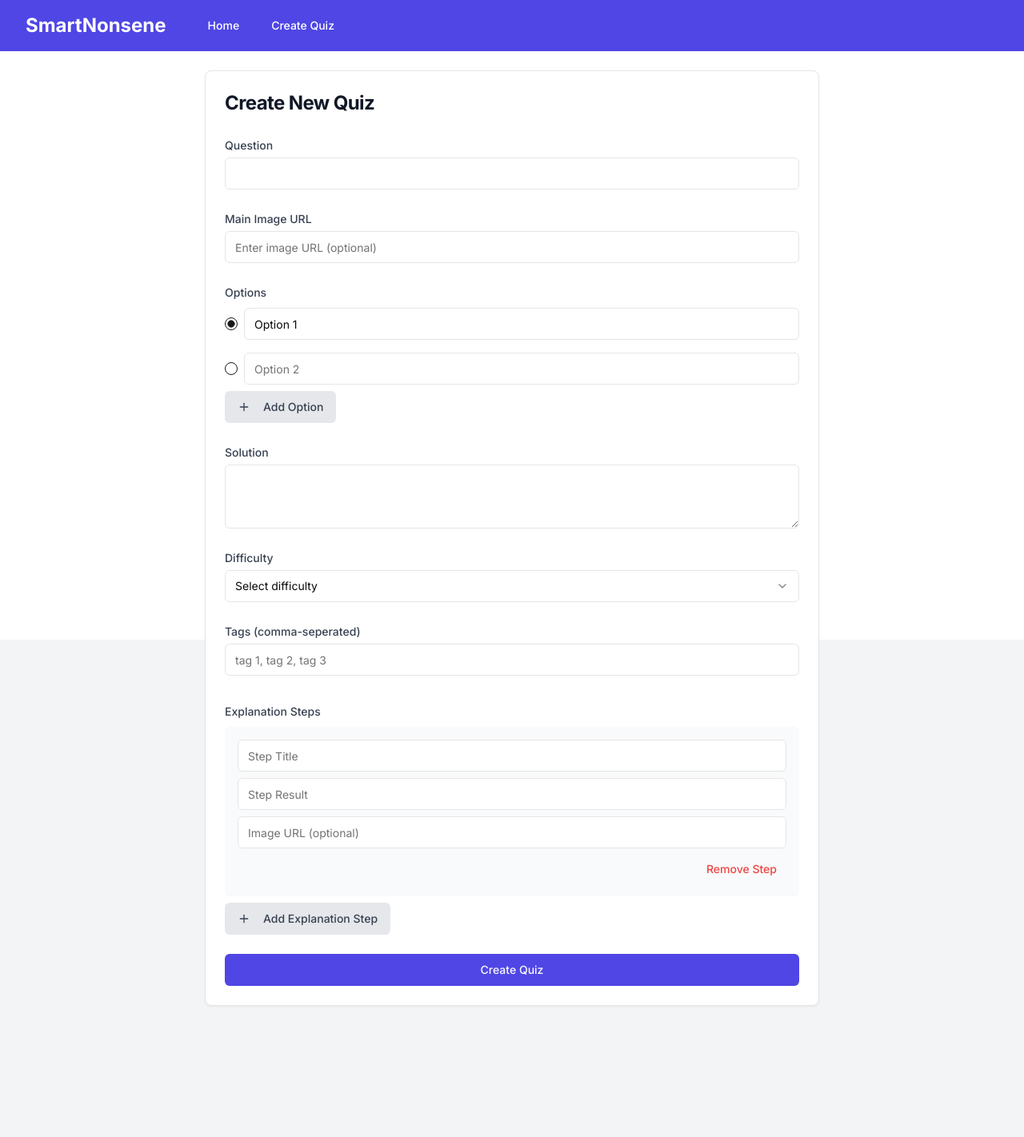
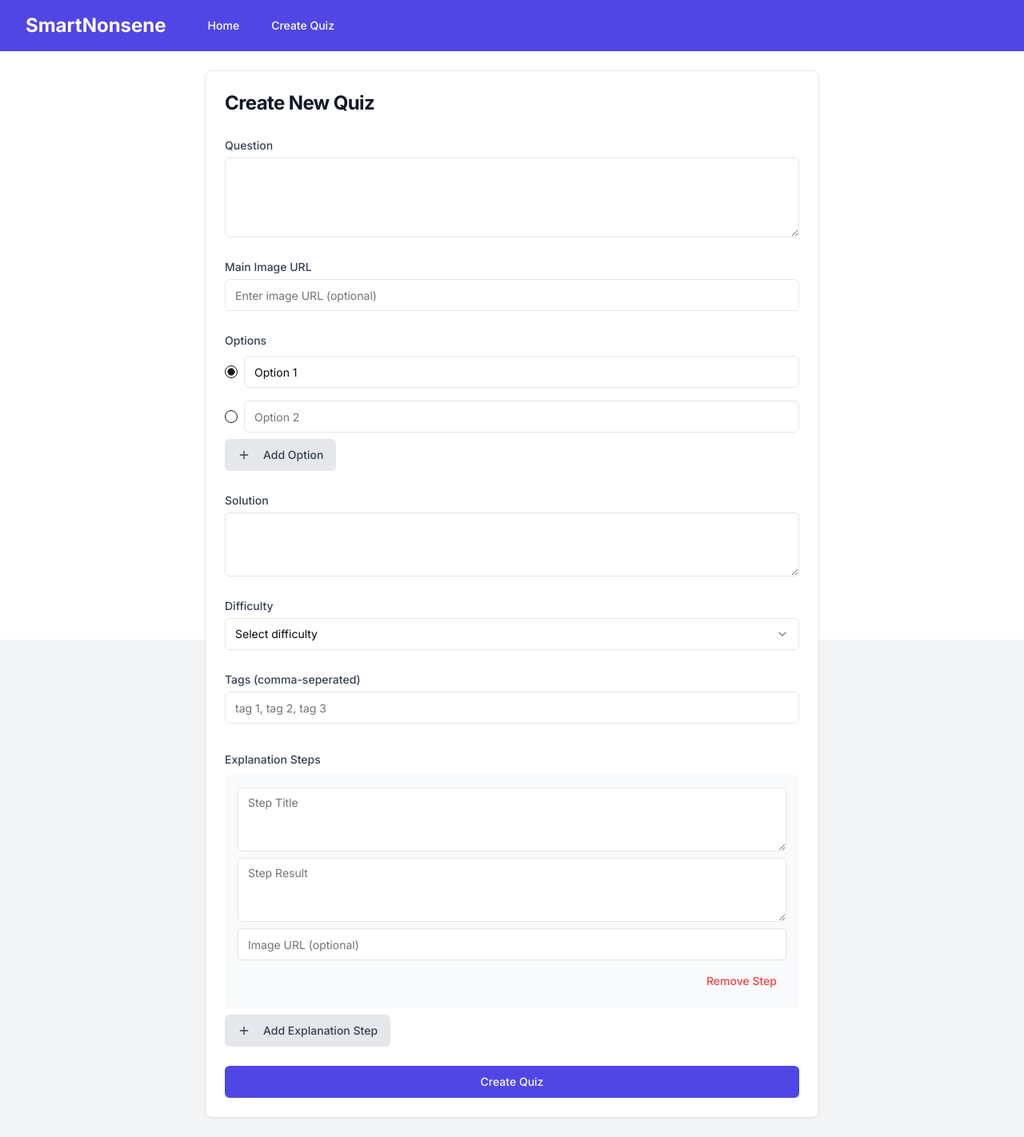
Before and after one commit to TolulopeJoel/quiz-app-UI, a Next.js app: page /quiz/create in a window 1280 px wide. Shown: the whole page at 80% size. Before the commit the page ends 1282 px from the top, so only its background shows below. Built offline with nearby package versions, Linux system fonts and the light colour scheme.

Commit message:
refactor: Update input fields to text areas to allow new lines in form submission

```diff
--- a/app/quiz/create/page.tsx
+++ b/app/quiz/create/page.tsx
@@ -21,7 +21,7 @@ interface ExplanationStep {
 interface QuizApiRequest {
   Question: string;
   Solution: string;
-  ImageUrl: string;
+  ImageUrl?: string;
   Options: string[];
   CorrectAnswer: string;
   Difficulty: string;
@@ -94,15 +94,14 @@ export default function CreateQuiz() {
     setIsSubmitting(true)
 
     try {
-      // Transform the form data to match API structure
       const apiRequest: QuizApiRequest = {
         Question: question,
         Solution: solution,
-        ImageUrl: mainImageUrl,
-        Options: options.filter(option => option !== ''), // Remove empty options
+        ImageUrl: mainImageUrl || undefined,
+        Options: options.filter(option => option !== ''),
         CorrectAnswer: correctAnswer,
         Difficulty: difficulty,
-        Tags: tags.split(',').map(tag => tag.trim()).filter(Boolean), // Convert comma-separated tags to array
+        Tags: tags.split(',').map(tag => tag.trim()).filter(Boolean),
         Steps: explanationSteps.map(step => ({
           Title: step.Title,
           Result: step.Result,
@@ -120,7 +119,6 @@ export default function CreateQuiz() {
 
       if (!response.ok) {
         const errorData = await response.json().catch(() => null)
-        console.log(errorData, "far away!")
         throw new Error(errorData?.message || `Server error: ${response.status}`)
       }
 
@@ -150,12 +148,12 @@ export default function CreateQuiz() {
         <form onSubmit={handleSubmit} className="space-y-6">
           <div>
             <Label htmlFor="question" className="text-sm font-medium text-gray-700">Question</Label>
-            <Input
+            <Textarea
               id="question"
               value={question}
               onChange={(e) => setQuestion(e.target.value)}
               required
-              className="mt-1"
+              className="mt-1 min-h-[100px]"
             />
           </div>
           <div>
@@ -293,17 +291,19 @@ export default function CreateQuiz() {
             <Label className="text-sm font-medium text-gray-700">Explanation Steps</Label>
             {explanationSteps.map((step, index) => (
               <div key={index} className="mt-2 space-y-2 p-4 bg-gray-50 rounded-md">
-                <Input
+                <Textarea
                   value={step.Title}
                   onChange={(e) => handleExplanationStepChange(index, 'Title', e.target.value)}
                   placeholder="Step Title"
                   required
+                  className="min-h-[80px]"
                 />
-                <Input
+                <Textarea
                   value={step.Result}
                   onChange={(e) => handleExplanationStepChange(index, 'Result', e.target.value)}
                   placeholder="Step Result"
                   required
+                  className="min-h-[80px]"
                 />
                 <Input
                   value={step.ImageUrl || ''}
```
